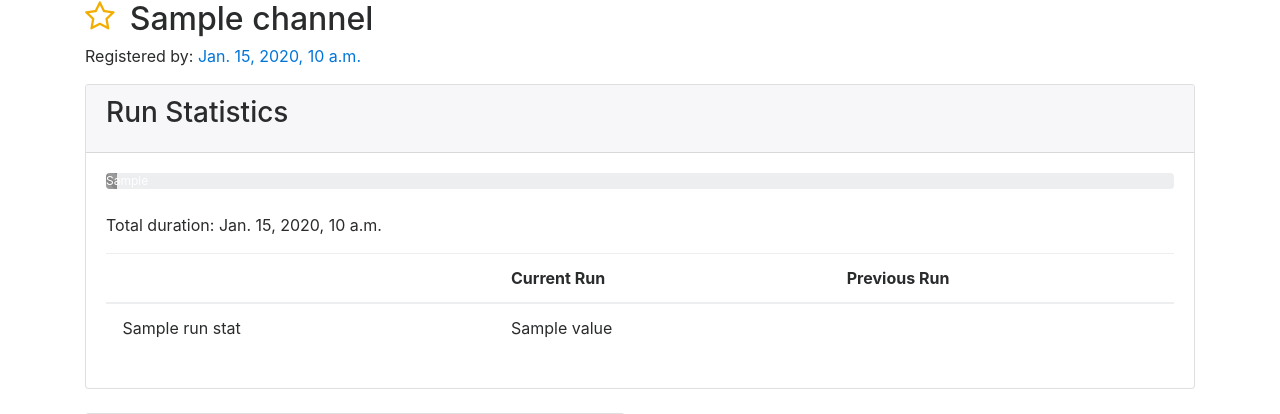
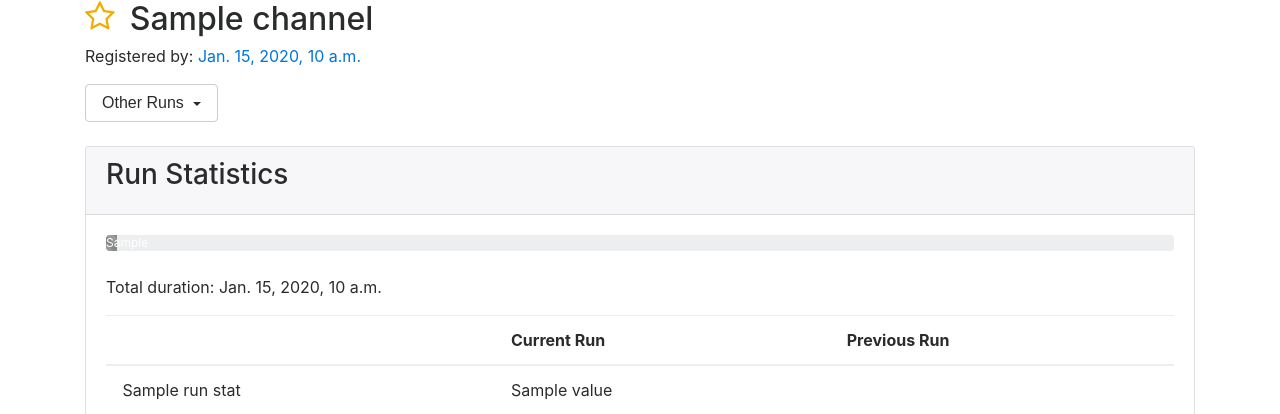
Before and after one commit to ivanistheone/waiter, a Django app: template waiter/templates/pages/runs.html in a window 1280 px wide. Shown: the part 55-469 px from the top of the page. Run offline with Django 3.2, Linux system fonts and the light colour scheme; the template is opened without the code that fills it: most values are stand-ins (such as "Sample title", 1, 10 or a date in 2020); some libraries are stand-ins or nearby versions.

Commit message:
add toggle to find older runs

```diff
--- a/waiter/templates/pages/runs.html
+++ b/waiter/templates/pages/runs.html
@@ -11,6 +11,17 @@
     </div>
     <p>Registered by: <a href="mailto:{{channel.registered_by_user}}">{{channel.registered_by_user}}</a>
     </p>
+    <div class="dropdown">
+      <button class="btn btn-secondary dropdown-toggle" type="button" id="run-dropdown" data-toggle="dropdown" aria-haspopup="true" aria-expanded="false">
+        Other Runs
+      </button>
+      <div class="dropdown-menu" aria-labelledby="run-dropdown">
+        {% for run in channel.runs.all %}
+        <a class="dropdown-item" href="/runs/{{run.run_id.hex}}/">{{run.modified_at}}</a>
+        {% endfor %}
+      </div>
+    </div>
+    <br>
   </div>
 </div>
 <div class="card">
```
